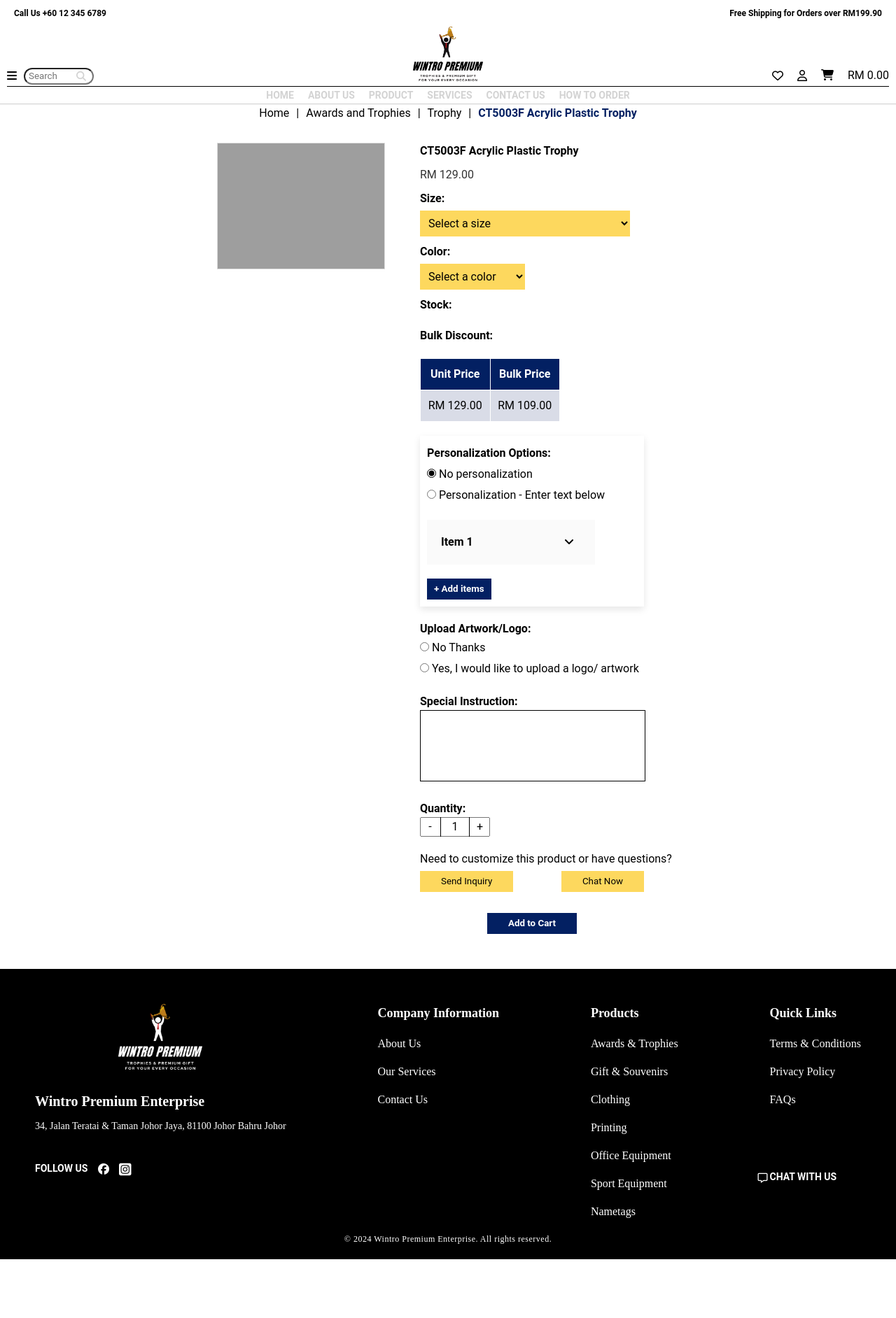
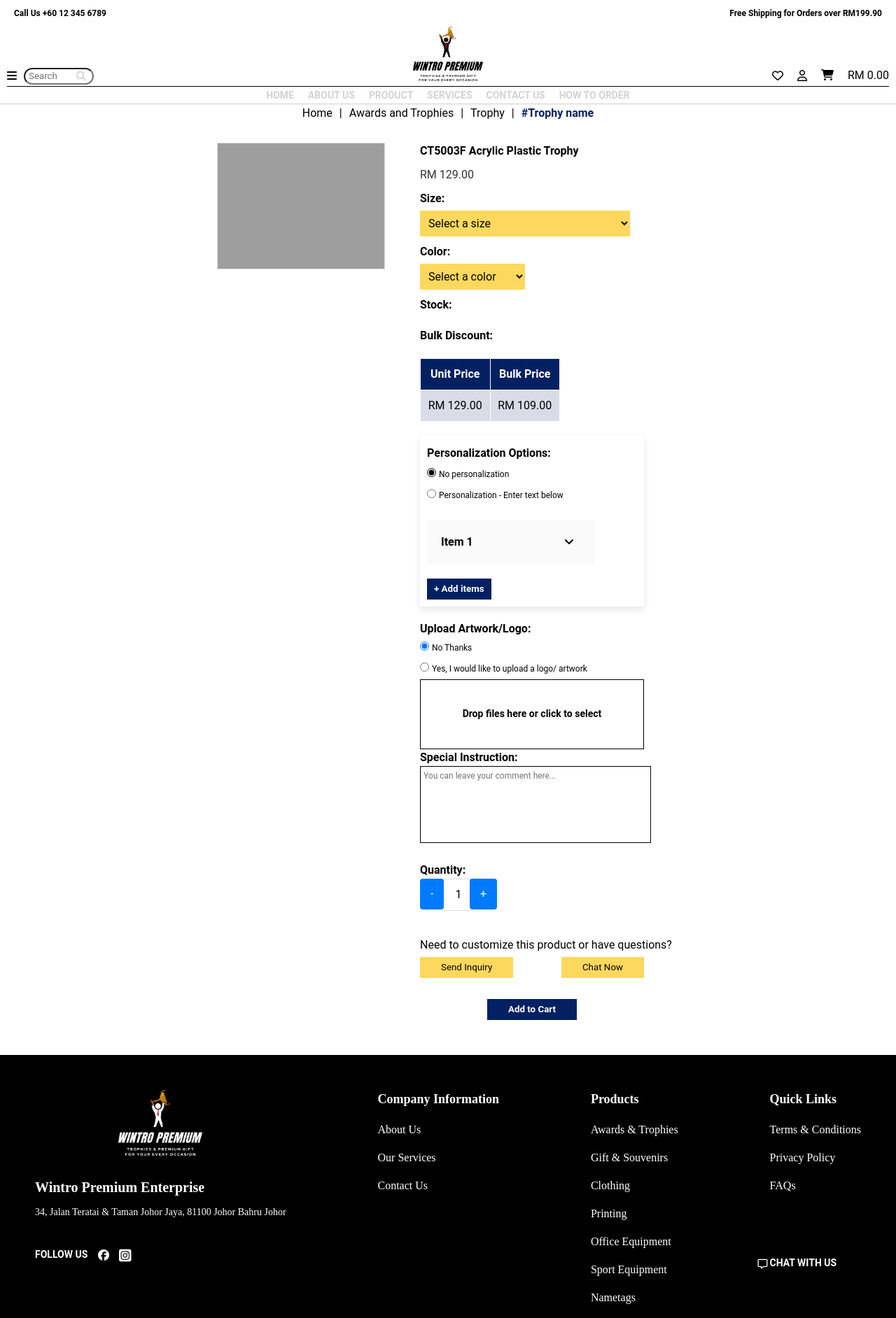
Before and after one commit to seinemichael223/wintro-premium, a PHP site: the page made by app/Product Details/productDetail.php in a window 1280 px wide. Shown: the top 1884 px of the page at 70% size. Before the commit the page ends 1800 px from the top, so only its background shows below. Run offline with PHP 8.4, Linux system fonts and the light colour scheme; the visitor is signed in with stand-in values (Sample User, id 1); data comes from the database, SQL or seed files in the repository; grey boxes are pictures that could not be loaded.

Commit message:
productDetail up

```diff
--- a/app/Product Details/productDetail.css
+++ b/app/Product Details/productDetail.css
@@ -298,18 +298,6 @@ body {
     gap: 10px;
 }
 
-/* .small-images {
-    display: flex;
-    align-items: center;
-    justify-content: center;
-    gap: 3%;
-}
-
-.small-images img {
-    width: 20%;
-    cursor: pointer;
-} */
-
 .big-image {
     display: flex;
     align-items: center;
@@ -534,6 +522,19 @@ form label {
     border: 1px solid black;
     width: 80%;
     height: 100px;
+    font-size: 12px;
+    padding: 1%;
+}
+
+.quantity input::-webkit-outer-spin-button,
+.quantity input::-webkit-inner-spin-button {
+    -webkit-appearance: none;
+    margin: 0;
+}
+
+/* For non-WebKit browsers (optional) */
+.quantity input[type="number"] {
+    appearance: textfield;
 }
 
 .quantity {
@@ -570,11 +571,38 @@ form label {
 }
 
 .qty-btn button {
-    width: 30%;
-    height: 28px;
+    background-color: #007bff;
+    color: white;
+    border: none;
+    padding: 10px 15px;
+    cursor: pointer;
+    transition: background-color 0.3s;
+    border-radius: 4px;
     font-size: 16px;
-    background-color: transparent;
-    cursor: pointer;
+}
+
+.qty-btn button:hover {
+    background-color: #0056b3;
+}
+
+.qty-btn input {
+    width: 50px;
+    text-align: center;
+    padding: 10px;
+    margin: 0 5px;
+    border: 1px solid #ddd;
+    border-radius: 4px;
+    font-size: 16px;
+    transition: background-color 0.3s ease;
+
+}
+
+#stock-warning {
+    transition: opacity 0.3s ease;
+    color: red;
+    font-size: 12px;
+    min-height: 12px;
+    margin-top: 5px;
 }
 
 .quantity input {
--- a/app/Product Details/productDetail.php
+++ b/app/Product Details/productDetail.php
@@ -1,20 +1,84 @@
 <?php
 require_once '../includes/config_session-inc.php';
 require_once '../includes/dbh-inc.php';
+require_once '../includes/fetch_prices.php';
 require_once '../includes/fetch_options.php';
-require_once '../includes/fetch_prices.php';
 require_once '../includes/fetch_optionID.php';
 require_once '../includes/fetch_stock.php';
+
+// Handle file upload
+if ($_SERVER['REQUEST_METHOD'] === 'POST') {
+    if (isset($_FILES['files']) && !empty($_FILES['files']['name'][0])) {
+        $uploadDir = 'uploads/';
+        $uploadedFiles = [];
+        $errorMessages = [];
+
+        // Create upload directory if it doesn't exist
+        if (!is_dir($uploadDir)) {
+            mkdir($uploadDir, 0777, true);
+        }
+
+        // Loop through files
+        foreach ($_FILES['files']['name'] as $key => $fileName) {
+            $fileError = $_FILES['files']['error'][$key];
+            $fileTmpPath = $_FILES['files']['tmp_name'][$key];
+            $fileSize = $_FILES['files']['size'][$key];
+            $fileType = $_FILES['files']['type'][$key];
+
+            // Check for upload errors
+            if ($fileError !== UPLOAD_ERR_OK) {
+                $errorMessages[] = "File upload error for '$fileName': " . $fileError;
+                continue;
+            }
+
+            // Validate file size and type
+            if ($fileSize > 2 * 1024 * 1024) { // 2MB limit
+                $errorMessages[] = "File '$fileName' exceeds the 2MB size limit.";
+                continue;
+            }
+            if (!in_array($fileType, ['image/jpeg', 'image/png', 'image/gif'])) {
+                $errorMessages[] = "File '$fileName' has an invalid file type.";
+                continue;
+            }
+
+            $filePath = $uploadDir . basename($fileName);
+            if (move_uploaded_file($fileTmpPath, $filePath)) {
+                $uploadedFiles[] = $filePath;
+                // $_SESSION['uploaded_file_path'] = $filePath;
+            } else {
+                $errorMessages[] = "Error uploading file '$fileName'.";
+            }
+        }
+
+        ob_start(); // Start output buffering
+
+        // Respond with errors or success message
+        if (count($errorMessages) > 0) {
+            $response = array('status' => 'error', 'messages' => $errorMessages);
+        } else {
+            $response = array('status' => 'success', 'message' => 'Files uploaded successfully!', 'files' => $uploadedFiles);
+        }
+
+        header('Content-Type: application/json');
+        echo json_encode($response);
+
+        ob_end_flush(); // End output buffering
+
+        exit; // End after responding to the client
+    }
+}
+
+error_reporting(E_ALL);
+ini_set('display_errors', 1);
 
 
 if (isset($_GET['id'])) {
     $product_id = intval($_GET['id']);
     $_SESSION['product_id'] = $product_id;
 } elseif (isset($_SESSION['product_id'])) {
-    $product_id = $_SESSION['product_id']; // Retrieve from session if not in URL
+    $product_id = $_SESSION['product_id'];
 } else {
-    // Redirect if no product ID is found
-    header('Location: ../../productPage.php');
+    header('Location: ../../productPage.php'); //***GONNA BE CHANGED LATER
     exit();
 }
 
@@ -29,16 +93,34 @@ if (!$product) {
     exit();
 }
 
-//fetchOptions
+//Fetch product options
 $options = fetchOptions($pdo, $product_id);
-// Separate sizes and colors from options
 $sizes = array_unique(array_column($options, 'option_size'));
 $colors = array_unique(array_column($options, 'option_colour'));
-
-//fetchPrice
 $prices = fetchPrices($pdo, $product_id);
+//Get selected options
 $selected_size = $_POST['size'] ?? null;
 $selected_color = $_POST['color'] ?? null;
+$quantity = $_POST['quantity'] ?? 1;
+$special_instruction = isset($_POST['instruct_text']) ? htmlspecialchars($_POST['instruct_text']) : '';
+
+
+if (!isset($_SESSION['cart'])) {
+    $_SESSION['cart'] = [];
+}
+if (isset($_POST['add-to-cart'])) {
+
+    $_SESSION['cart'][] = [
+        'product_id' => $product_id,
+        'product_name' => $product['product_name'],
+        'product_image' => $product['product_image'],
+        'product_price' => $product['product_unit_price'],
+        'size' => $selected_size,
+        'color' => $selected_color,
+        'quantity' => $quantity,
+        'special_instruction' => $special_instruction,
+    ];
+}
 
 ?>
 
@@ -154,8 +236,7 @@ $selected_color = $_POST['color'] ?? null;
             <p>|</p>
             <li><a href="#">Trophy</a></li>
             <p>|</p>
-            <li><a href="#"><span class="colored"><?php echo htmlspecialchars($product['product_name']); ?></span></a></li>
-
+            <li><a href="#"><span class="colored">#Trophy name</span></a></li>
         </ul>
     </div>
 
@@ -170,18 +251,15 @@ $selected_color = $_POST['color'] ?? null;
                         ?>
 
                     </div>
-                    <!-- <div class="small-images">
-                        <img src="image/product-background.jpg" alt="Thumbnail Image 1" onclick="updateMainImage(this)">
-                        <img src="image/trophy.png" alt="Thumbnail Image 2" onclick="updateMainImage(this)">
-                        <img src="image/trophy.png" alt="Thumbnail Image 3" onclick="updateMainImage(this)">
-                    </div> -->
+
                 </div>
+                <form id="fileUploadForm" action="productDetail.php" method="POST" enctype="multipart/form-data">
                     <!-- Product Details -->
                     <div class="product-details">
                         <div class="product-title"><?php echo htmlspecialchars($product['product_name']); ?></div>
                         <div class="price">RM <?php echo htmlspecialchars($product['product_unit_price']); ?></div>
-                    <div class="type-color-dropdown">
-                        <form action="productDetail.php" method="POST" id="product-form">
+
+
                         <!-- Size -->
                         <div class="type-dropdown">
                             <label for="size">Size:</label>
@@ -207,30 +285,17 @@ $selected_color = $_POST['color'] ?? null;
                                 ?>
                             </select>
                         </div>
-                        </form>
-                    </div>
 
-                    <!-- Stock Display -->
-                    <div>
-                        <span class="stock">Stock:</span>
+                        <!-- Stock -->
+                        <div><span class="stock">Stock:
                                 <?php
-                        // Check if form was submitted
+                                $stock_quantity = 0;  // Initialize stock quantity
                                 if ($_SERVER['REQUEST_METHOD'] === 'POST') {
-                            // echo "<p>Selected Size: $selected_size</p>";
-                            // echo "<p>Selected Color: $selected_color</p>";
 
                                     if ($selected_size && $selected_color) {
-                                // Get the option_id for the selected size and color
                                         $option_id = fetchOptionId($pdo, $product_id, $selected_size, $selected_color);
                                         // echo "<p>Option ID: $option_id</p>";
-                                if ($option_id) {
-                                    // Fetch stock quantity for the option_id
-                                    $stock = fetchStock($pdo, $option_id);
-                                } else {
-                                    $stock = null; // No matching option_id found
-                                }
-
-                                if ($stock) {
+                                        if ($option_id && ($stock = fetchStock($pdo, $option_id))) {
                                             echo htmlspecialchars($stock['stock_quantity']);
                                         } else {
                                             echo "<p>Out of stock</p>";
@@ -240,14 +305,12 @@ $selected_color = $_POST['color'] ?? null;
                                     }
                                 }
                                 ?>
+
+                            </span>
                         </div>
 
-                    <?php
-                    $prices = fetchPrices($pdo, $product_id);
-                    ?>
-
                         <!-- Bulk Discount -->
-                    <div class="bulk">Bulk Discount:</div>
+                        <div class="bulk">Bulk Discount: </div>
                         <table>
                             <tr>
                                 <th>Unit Price</th>
@@ -266,7 +329,6 @@ $selected_color = $_POST['color'] ?? null;
                                 </td>
                             </tr>
                         </table>
-
 
                         <!-- Personalization -->
                         <div class="personalization">
@@ -300,25 +362,33 @@ $selected_color = $_POST['color'] ?? null;
                         <!-- File Upload -->
                         <div class="upload-file">
                             <div class="upload">Upload Artwork/Logo: </div>
+                            <!-- Radio Button for selecting upload options -->
                             <div class="art-logo">
-                            <input type="radio" name="artwork" id="no-artwork" value="no">
+                                <input type="radio" name="artwork" value="no-artwork" id="no-artwork" checked>
                                 <label for="no-artwork">No Thanks</label>
                             </div>
                             <div class="art-logo">
-                            <input type="radio" name="artwork" id="artwork" value="yes">
-                            <label for="artwork">Yes, I would like to upload a logo/ artwork</label>
+                                <input type="radio" name="artwork" value="upload-artwork" id="upload-artwork">
+                                <label for="upload-artwork">Yes, I would like to upload a logo/ artwork</label>
                             </div>
-                        <div class="file-drop-area" id="fileDropArea" style="display: none;">
-                            <p>Drop files here</p>
-                            <input type="file" id="fileInput" multiple>
+                            <!-- File input area -->
+                            <div class="file-drop-area" id="fileDropArea">
+                                <p>Drop files here or click to select</p>
+                                <input type="file" id="fileInput" name="files[]" accept="image/*" multiple style="display: none;">
+
+                                <!-- File upload information -->
+                                <ul class="file-list" id="fileList"></ul>
+                                <p class="help-text" id="fileHelpText" style="display: none;">
+                                    Maximum file size: 2MB. Accepted formats: JPG, PNG, GIF.
+                                </p>
                             </div>
 
-                        <ul class="file-list" id="fileList"></ul>
+
                         </div>
-
+                        <!-- Special Instruction -->
                         <div class="instruct">
                             <p>Special Instruction: </p>
-                        <textarea name="instruct-text" id="instruct-text"></textarea>
+                            <textarea name="instruct_text" id="instruct-text" placeholder="You can leave your comment here..." rows="4" cols="50"></textarea>
                         </div>
 
                         <!-- Quantity -->
@@ -326,12 +396,14 @@ $selected_color = $_POST['color'] ?? null;
                             <div class="qty">
                                 <p>Quantity: </p>
                                 <div class="qty-btn">
-                                <button class="decrement" onclick="decreaseValue()">-</button>
-                                <input type="text" id="counterValue" value="1" readonly />
-                                <button class="increment" onclick="increaseValue()">+</button>
+                                    <button type="button" class="decrement" onclick="decreaseValue()">-</button>
+                                    <input type="number" id="counterValue" name="quantity" value="1" min="1" />
+                                    <button type="button" class="increment" onclick="increaseValue()">+</button>
                                 </div>
                             </div>
+                            <div id="stock-warning"></div>
                         </div>
+
 
                         <!-- Buttons -->
                         <div class="buttons">
@@ -341,9 +413,10 @@ $selected_color = $_POST['color'] ?? null;
                                 <button class="chat-now"><a href="#">Chat Now</a></button>
                             </div>
                             <div class="blue">
-                            <button class="add-to-cart">Add to Cart</button>
+                                <button type="submit" class="add-to-cart" name="add-to-cart">Add to Cart</button>
                             </div>
                         </div>
+                </form>
             </div>
         </div>
     </div>
@@ -442,6 +515,7 @@ $selected_color = $_POST['color'] ?? null;
     </div>
 
     <script type="text/javascript" src="productDetail.js"></script>
+
 </body>
 
 </html>
```
Also changed, not shown: app/Product Details/productDetail.js (+144 -42 lines). Lines whose indentation alone changed are shown as unchanged.
